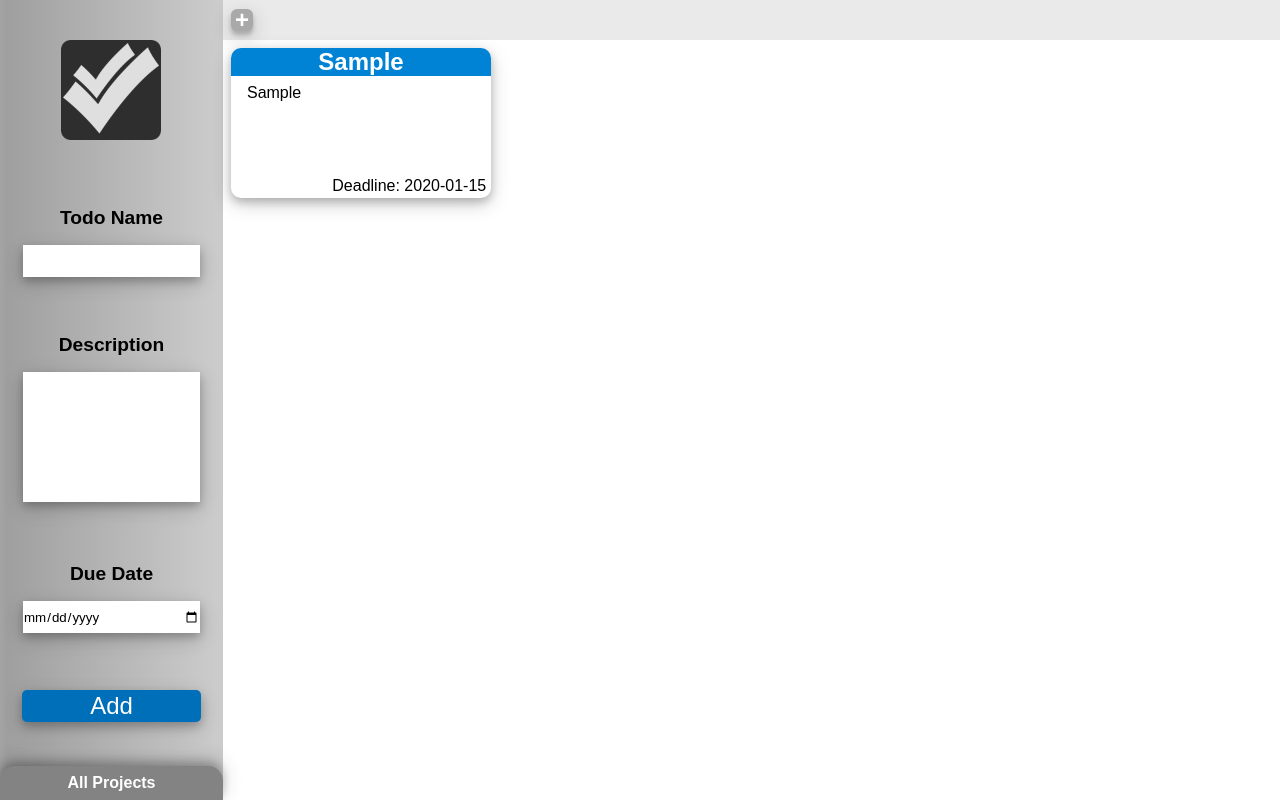
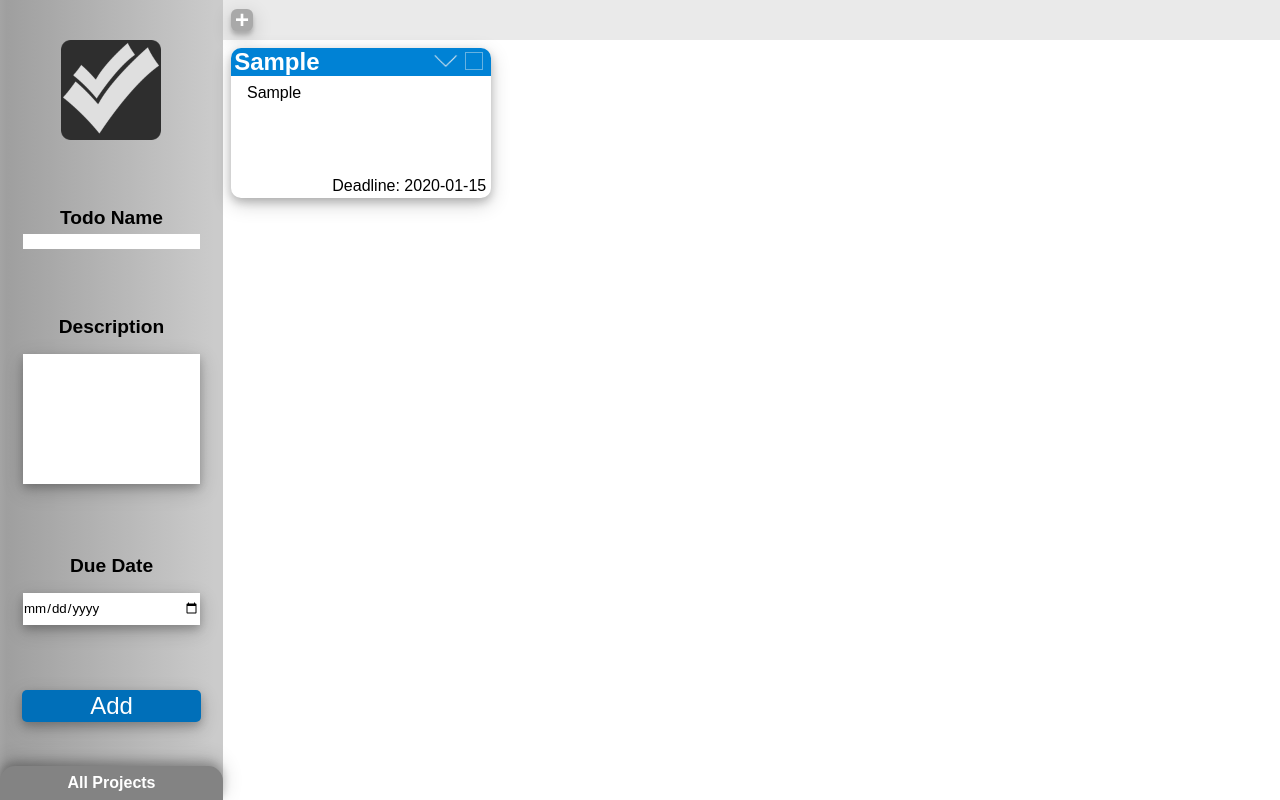
Before and after one commit to connorHashDash/todo, a website built with webpack: page src/index.html in a window 1280 px wide. Both pictures are taken after typing "Sample", "Sample", "2020-01-15" into the empty fields and a click on the button "Add". Built offline with nearby package versions, Linux system fonts and the light colour scheme.

Commit message:
added button placeholders, removed redundant file

```diff
--- a/src/leftbar.js
+++ b/src/leftbar.js
@@ -48,7 +48,6 @@ let sideBarForm = (() => {
   const desc = elementFactory('textarea', {
     id: 'desc',
     name: 'desc',
-    required: true,
   })
 
   const dueDateDiv = elementFactory('div', {
@@ -63,7 +62,6 @@ let sideBarForm = (() => {
     type: 'date',
     id: 'dueDate',
     name: 'dueDate',
-    required: true,
   })
 
   const buttonDiv = elementFactory('div', {
@@ -75,8 +73,7 @@ let sideBarForm = (() => {
     innerText: 'Add'
   })
 
-
-  // making dom tree of form
+  // making Dom tree of Form
   formDiv.appendChild(form)
   form.appendChild(titleDiv)
   titleDiv.appendChild(titleLabel)
--- a/src/style.css
+++ b/src/style.css
@@ -160,7 +160,7 @@ input{
 
 #titleDiv{
 
-}
+}g
 
 #titleInput{
   font-size: 1rem;
@@ -254,8 +254,17 @@ input{
   transition-duration: .3s;
 }
 
+.nameDiv{
+  display: flex;
+  justify-content: space-between;
+  align-items: center;
+  background-color: #0082D5;
+  border-top-right-radius: 10px;
+  border-top-left-radius: 10px;
+}
+
 .toDoItem:hover{
-  box-shadow:none;
+  box-shadow: none;
 }
 
 .toDoName{
@@ -263,9 +272,31 @@ input{
   text-align: center;
   font-weight: 800;
   color: white;
-  background-color: #0082D5;
   border-top-left-radius: 10px;
   border-top-right-radius: 10px;
+  margin-left: .2rem;
+}
+
+.buttons{
+  display: flex;
+  margin-right: .5rem;
+}
+
+.seeMore{
+  background: url('./arrow.png');
+  background-position: center;
+  background-size: contain;
+  background-repeat: 0;
+  width: 2rem;
+  height: 1.2rem;
+}
+
+.tickBox{
+  border: 1px  solid;
+  width: 1rem;
+  height: 1rem;
+  margin-left: .2rem;
+  border: 1px #67B2E1 solid;
 }
 
 .descDiv{
--- a/src/todoCards.js
+++ b/src/todoCards.js
@@ -1,4 +1,5 @@
 import {elementFactory} from './ElementMaker.js'
+import {arrow} from './arrow.png'
 
 let display = document.getElementById('display')
 
@@ -7,7 +8,6 @@ let toDoItem = (name, desc, dueDate) => {
     className: 'toDoItem'
   })
 
-
   let nameDiv = elementFactory('div', {
     className: 'nameDiv'
   })
@@ -15,6 +15,18 @@ let toDoItem = (name, desc, dueDate) => {
   let toDoName = elementFactory('p', {
     className: 'toDoName',
     innerHTML: name,
+  })
+
+  let seeMore = elementFactory('div', {
+    className: 'seeMore',
+  })
+
+  let tickBox = elementFactory('div', {
+    className: 'tickBox',
+  })
+
+  let buttonDiv = elementFactory('div', {
+    className: 'buttons',
   })
 
   let descDiv= elementFactory('div', {
@@ -36,10 +48,14 @@ let toDoItem = (name, desc, dueDate) => {
   })
 
   nameDiv.appendChild(toDoName)
+  buttonDiv.appendChild(seeMore)
+  buttonDiv.appendChild(tickBox)
+  nameDiv.appendChild(buttonDiv)
+  toDoHolder.appendChild(nameDiv)
+
   descDiv.appendChild(toDoDesc)
   dueDateDiv.appendChild(toDoDueDate)
 
-  toDoHolder.appendChild(nameDiv)
   toDoHolder.appendChild(descDiv)
   toDoHolder.appendChild(dueDateDiv)
 
--- a/src/topbar.js
+++ b/src/topbar.js
@@ -19,7 +19,7 @@ let tabMaker = (tabName) => {
 
   let deleteButton = elementFactory('div', {
     className: `killTab`,
-    innerHTML: `&#10799`
+    innerHTML: `&#10799`,
   })
 
   container.appendChild(name)
```
Also changed, not shown: src/todoitems.js (deleted, +0 -8 lines), dist/8e75ada3939805b3ea27.png (added), dist/index.bundle.js, dist/logic.bundle.js, src/arrow.png (added).
